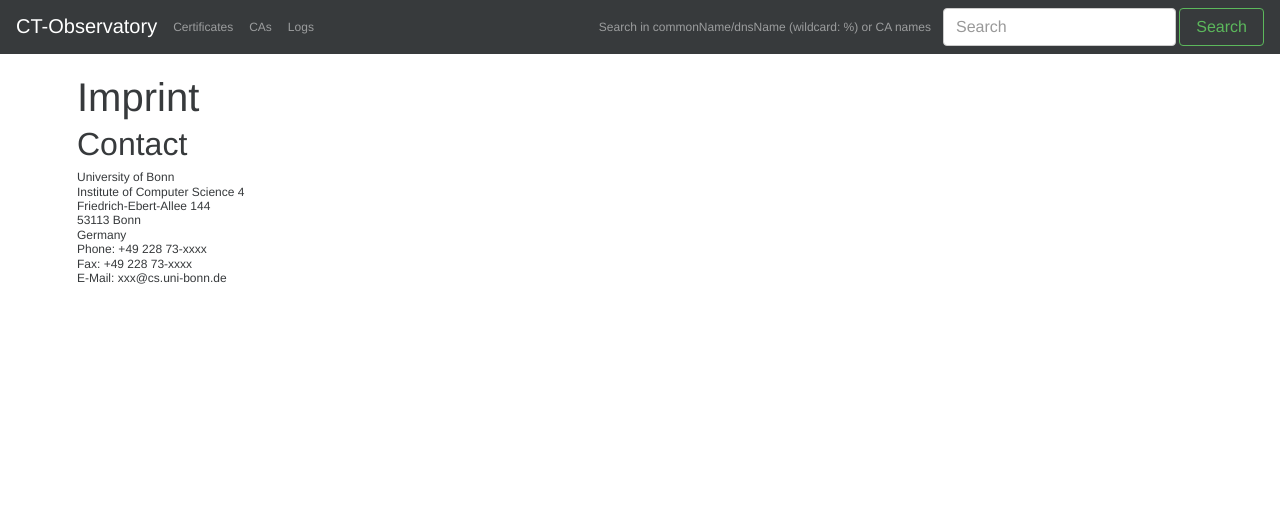
After one commit to USECAP/ct-infrastructure, a Django app: page /imprint in a window 1280 px wide. The commit adds this page. Shown: the top 525 px of the page. Run offline with Django 3.2, Linux system fonts and the light colour scheme; some libraries are stand-ins or nearby versions.

```diff
--- a/observatory/observer/templates/observer/certdetail.html
+++ b/observatory/observer/templates/observer/certdetail.html
@@ -36,13 +36,14 @@ path.link {
         <img src="/flag/{{certificate.subject_country_name.lower}}" title="{{certificate.subject_country_name}}"/></h4>
 
         <p>General information directly from the certificate:</p>
+        <div class="col-md-3 col-xs-6">
             <dl>
             {% for key, value in certificate.get_certificate_data %}
                 <dt>{{key}}</dt>
                 <dd>{{value}} {% if key == "pubkey_bits" %} (like {{ keysize_distribution }}% of all known certificates) {% endif %}<dd>
             {% endfor %}
             </dl>
-
+        </div>
     </div>
   </div>
   <div class="card">
--- /dev/null
+++ b/observatory/observer/templates/observer/imprint.html
@@ -0,0 +1,18 @@
+{% extends "base.html" %}
+
+{% block title %}Imprint - CT observatory{% endblock %}
+
+{% block content %}
+<h1>Imprint</h1>
+<h2>Contact</h2>
+<address>
+University of Bonn<br>
+Institute of Computer Science 4<br>
+Friedrich-Ebert-Allee 144<br>
+53113 Bonn<br>
+Germany<br>
+Phone: +49 228 73-xxxx<br>
+Fax: +49 228 73-xxxx<br>
+E-Mail: xxx@cs.uni-bonn.de<br>
+</address>
+{% endblock %}
```
